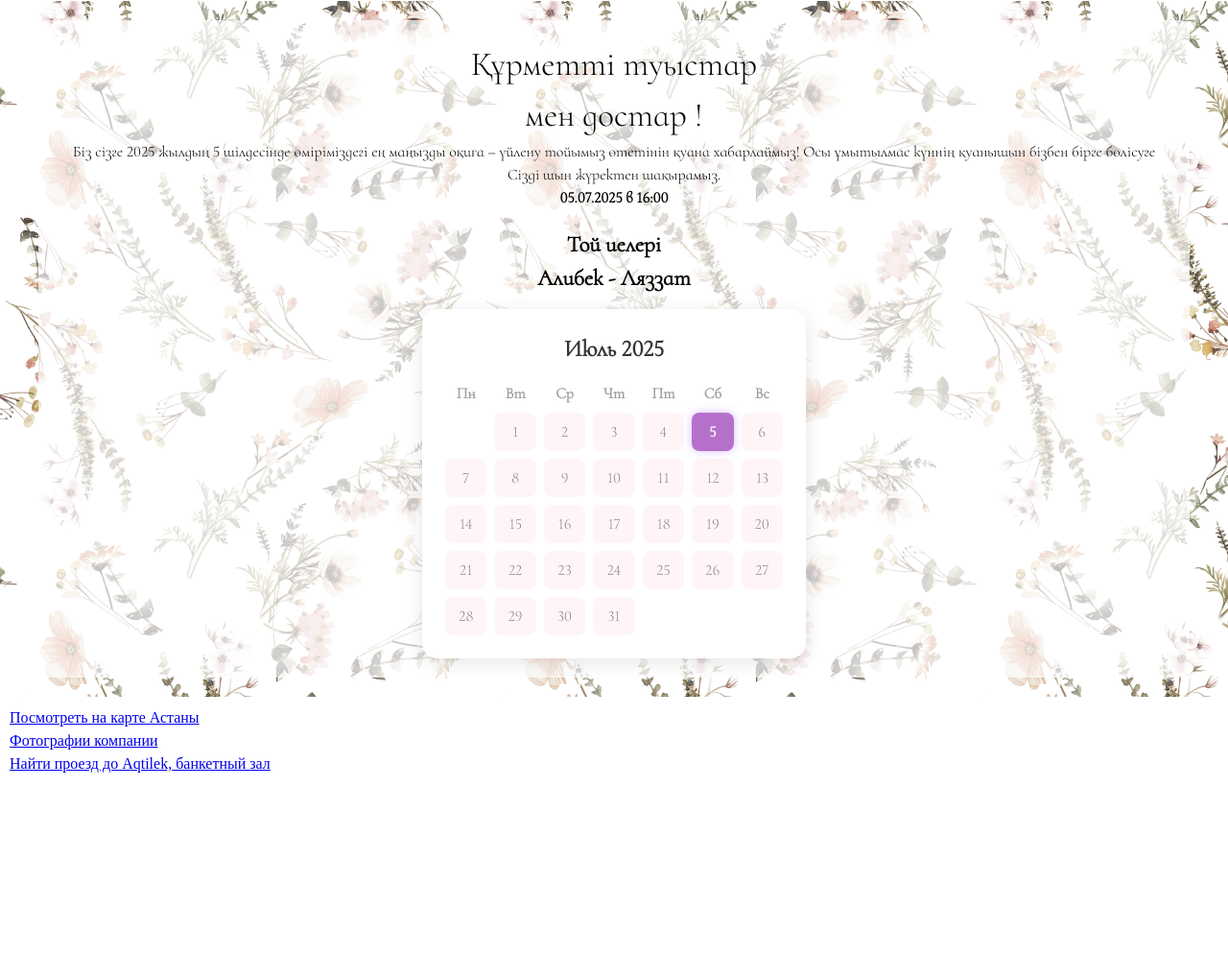
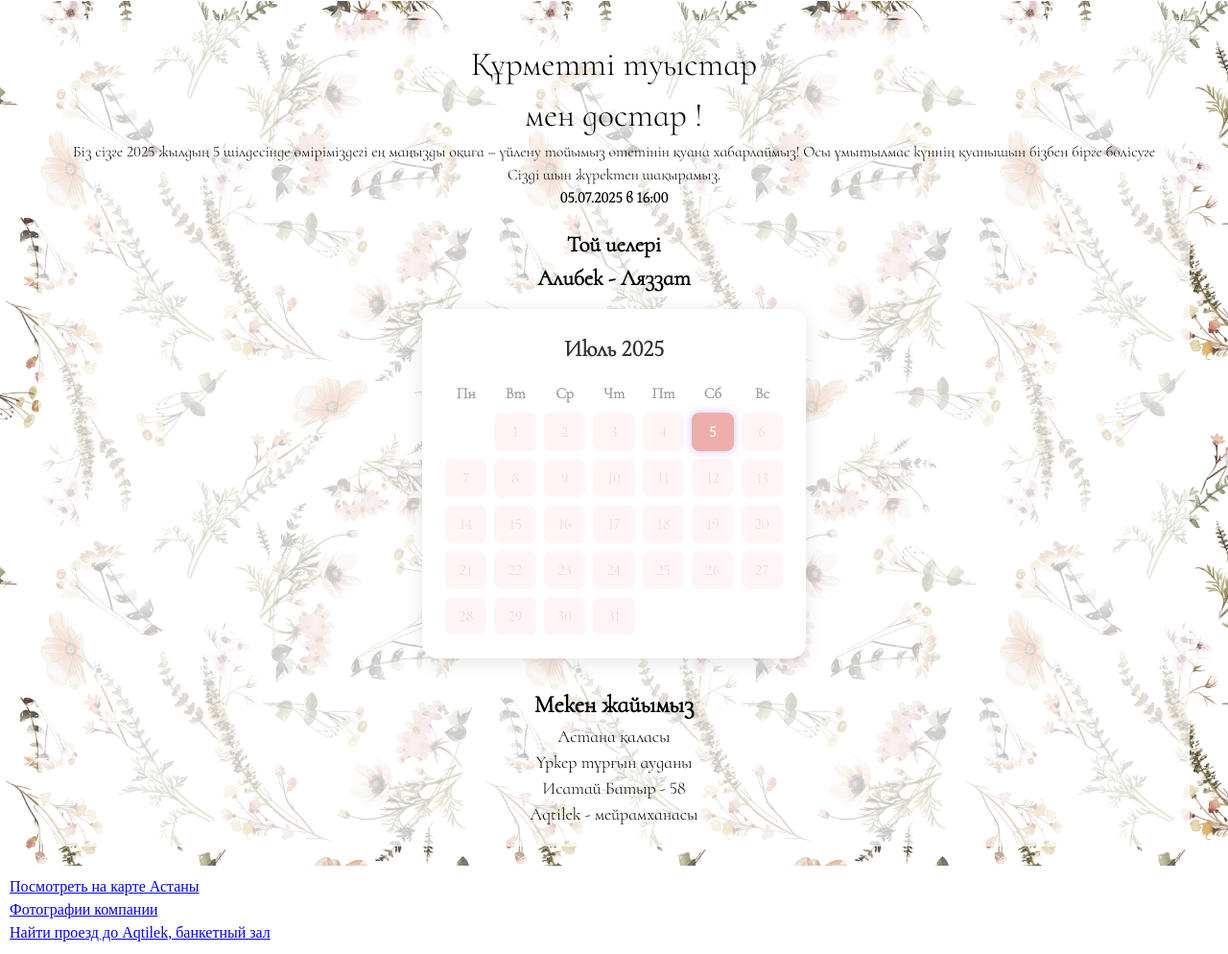
Before and after one commit to Renyrsss/weeding, a plain HTML site: page index.html in a window 1280 px wide. Shown: the part 799-1793 px from the top of the page at 96% size. Before the commit the page ends 1617 px from the top, so only its background shows below. Drawn offline with Linux system fonts and the light colour scheme; a script that the page names is missing.

Commit message:
added adress

```diff
--- a/css/style.css
+++ b/css/style.css
@@ -18,7 +18,7 @@
 }
 .headerSide {
     min-height: 50vh;
-    background: url("../img/upl7432.png") center center / 380px auto no-repeat;
+    background: url("../img/upl7432.png") center center / 330px auto no-repeat;
     /* min-height: 100vh; */
     display: flex;
     flex-direction: column;
@@ -201,7 +201,7 @@
 
 .day {
     background: #fff5f7;
-    color: #857d92;
+    color: #ebd5d2;
     text-align: center;
     padding: 0.5rem 0;
     border-radius: 0.5rem;
@@ -209,7 +209,7 @@
 }
 
 .day.wedding-day {
-    background: #b571ca;
+    background: #ebaeab;
     color: white;
     font-weight: bold;
     box-shadow: 0 0 10px rgba(182, 126, 255, 0.5);
@@ -228,6 +228,7 @@
     visibility: hidden;
 }
 .map {
+    position: relative;
     padding: 10px;
     width: 100%;
     border-radius: 10px;
@@ -237,3 +238,14 @@
     font-weight: 900;
     margin-bottom: 15px;
 }
+
+.adress {
+    padding-top: 30px;
+}
+.adress p {
+    font-size: 18px;
+}
+.adress .adress__name {
+    font-size: 25px;
+    font-weight: 900;
+}
--- a/index.html
+++ b/index.html
@@ -124,6 +124,14 @@
                                 <div class="day">31</div>
                             </div>
                         </section>
+
+                        <div class="adress">
+                            <p class="adress__name">Мекен жайымыз</p>
+                            <p>Астана қаласы</p>
+                            <p>Үркер тұрғын ауданы</p>
+                            <p>Исатай Батыр - 58</p>
+                            <p>Aqtilek - мейрамханасы</p>
+                        </div>
                     </div>
                 </div>
             </div>
```
Also changed, not shown: 1 other file.
